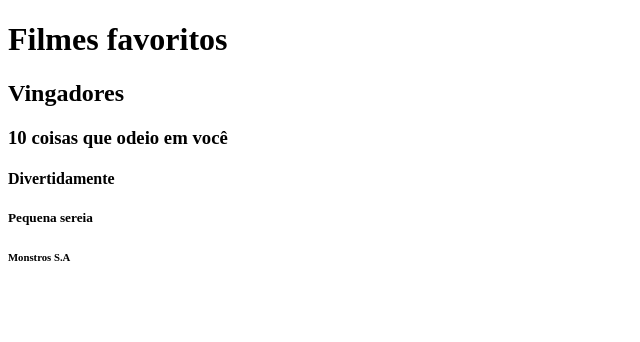
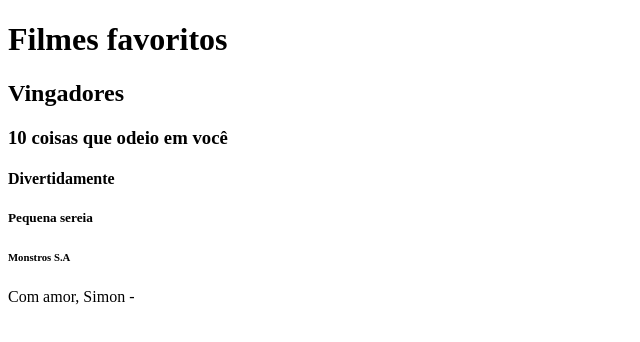
Before and after one commit to isadoraroman/reposit-rio-git, a plain HTML site: page index.html in a window 1280 px wide. Shown: the whole page, without its empty margins (0-640 px from the left). Drawn offline with Linux system fonts and the light colour scheme.

Commit message:
Adicionei mais um filme

```diff
--- a/index.html
+++ b/index.html
@@ -13,6 +13,7 @@
     <h4>Divertidamente</h4>
     <h5>Pequena sereia</h5>
     <h6>Monstros S.A</h6>
-
+    <h7>Com amor, Simon</h7>
+-
 </body>
 </html>
```
